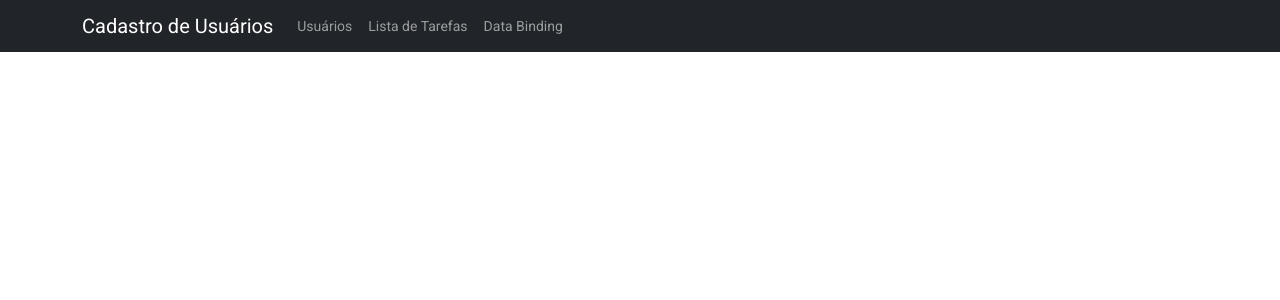
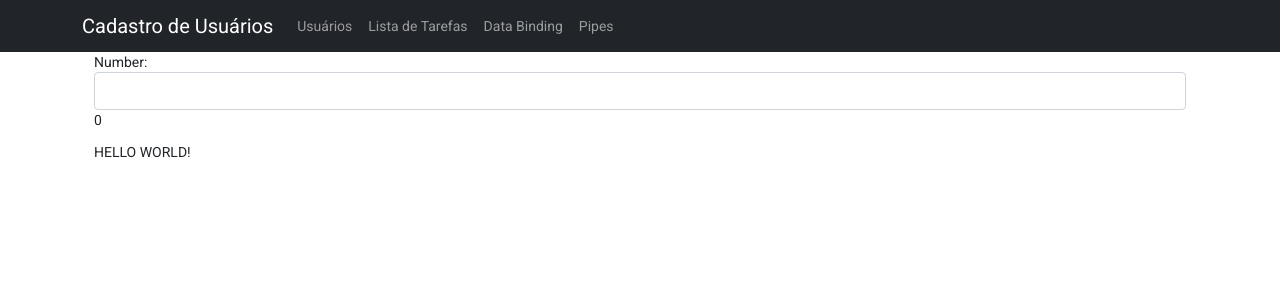
Before and after one commit to Scorsatto/crud-angular, an Angular app: page /pipes in a window 1280 px wide. Before the commit this address led to /. Shown: the top 300 px of the page. Built offline with nearby package versions, Linux system fonts and the light colour scheme.

Commit message:
Pipe example

```diff
--- a/src/app/app-routing.module.ts
+++ b/src/app/app-routing.module.ts
@@ -1,6 +1,7 @@
 import { NgModule } from '@angular/core';
 import { RouterModule, Routes } from '@angular/router';
 import { DataBindingComponent } from './pages/data-binding/data-binding.component';
+import { PipesExampleComponent } from './pages/pipes-example/pipes-example.component';
 import { TodoListComponent } from './pages/todo/todo-list/todo-list.component';
 import { UserFormComponent } from './pages/users/user-form/user-form.component';
 import { UsersListComponent } from './pages/users/users-list/users-list.component';
@@ -10,7 +11,8 @@
   { path: 'form', component: UserFormComponent},
   { path: 'form/:id', component: UserFormComponent},
   { path: 'todo', component: TodoListComponent},
-  { path: 'data-binding', component: DataBindingComponent}
+  { path: 'data-binding', component: DataBindingComponent},
+  { path: 'pipes', component: PipesExampleComponent},
 ];
 
 @NgModule({
--- a/src/app/components/header/header.component.html
+++ b/src/app/components/header/header.component.html
@@ -19,6 +19,10 @@
                 <li class="nav-item">
                     <a routerLink="/data-binding" class="nav-link">Data Binding</a>
                 </li>
+
+                <li class="nav-item">
+                    <a routerLink="/pipes" class="nav-link">Pipes</a>
+                </li>
             </ul>
         </div>
     </div>
--- /dev/null
+++ b/src/app/pages/pipes-example/pipes-example.component.html
@@ -0,0 +1,9 @@
+<div class="form-group">
+    <label for="number">Number:</label>
+    <input type="text" class="form-control" id="number">
+</div>
+
+<div class="">
+    <p>{{ number }}</p>
+    <p>{{ text }}</p>
+</div>
--- /dev/null
+++ b/src/app/pages/pipes-example/pipes-example.component.ts
@@ -0,0 +1,20 @@
+import { UpperCasePipe } from '@angular/common';
+import { Component, OnInit } from '@angular/core';
+
+@Component({
+  selector: 'app-pipes-example',
+  templateUrl: './pipes-example.component.html',
+  styleUrls: ['./pipes-example.component.css']
+})
+export class PipesExampleComponent implements OnInit {
+
+  number = 0;
+  text = 'hello world!'
+
+  constructor(private upperCasePipe: UpperCasePipe) { }
+
+  ngOnInit(): void {
+    this.text = this.upperCasePipe.transform(this.text);
+  }
+
+}
```
Also changed, not shown: src/app/app.module.ts (+5 -2 lines), src/app/pages/pipes-example/pipes-example.component.css (added), 1 other file (tests, documents, lock files or other folders).
